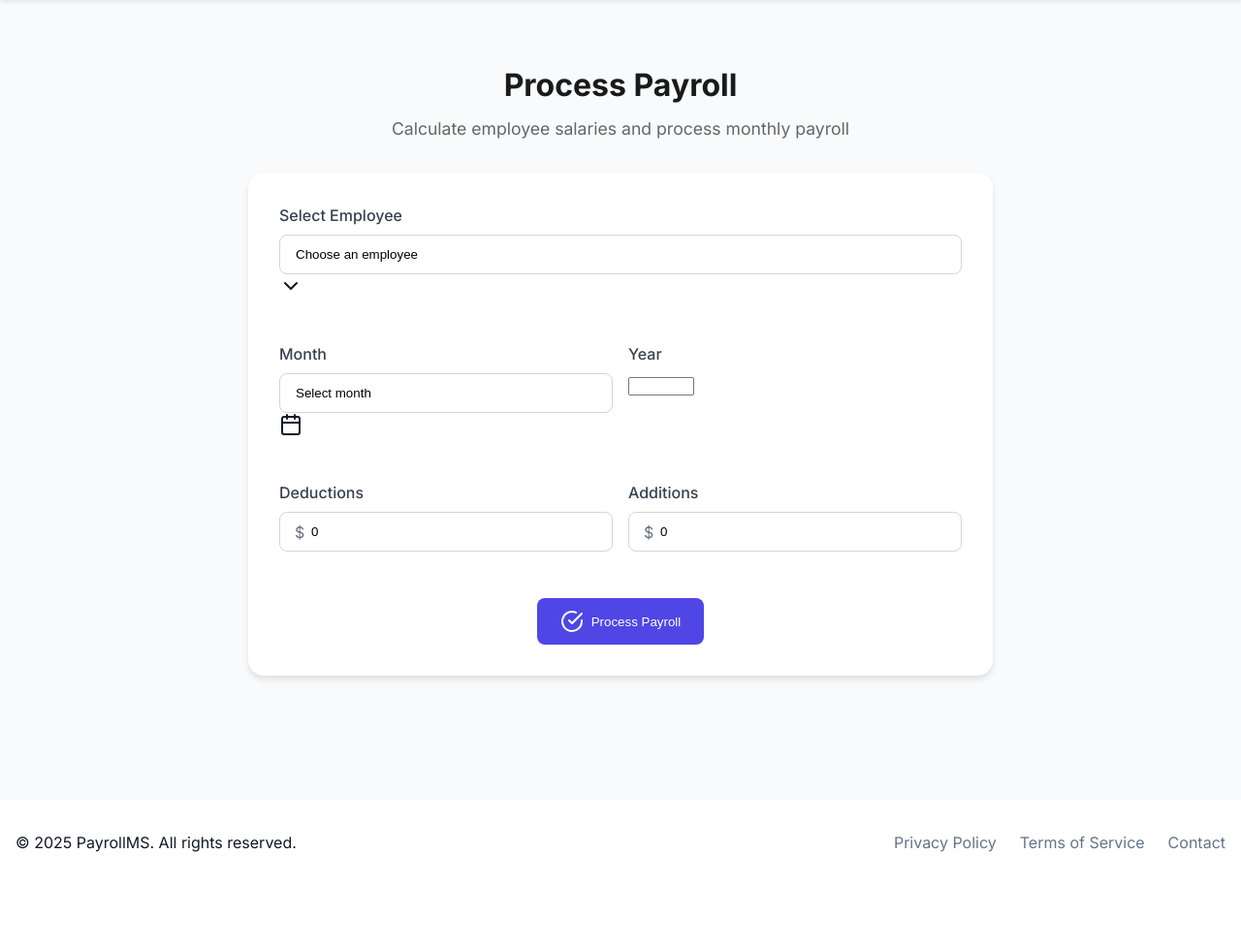
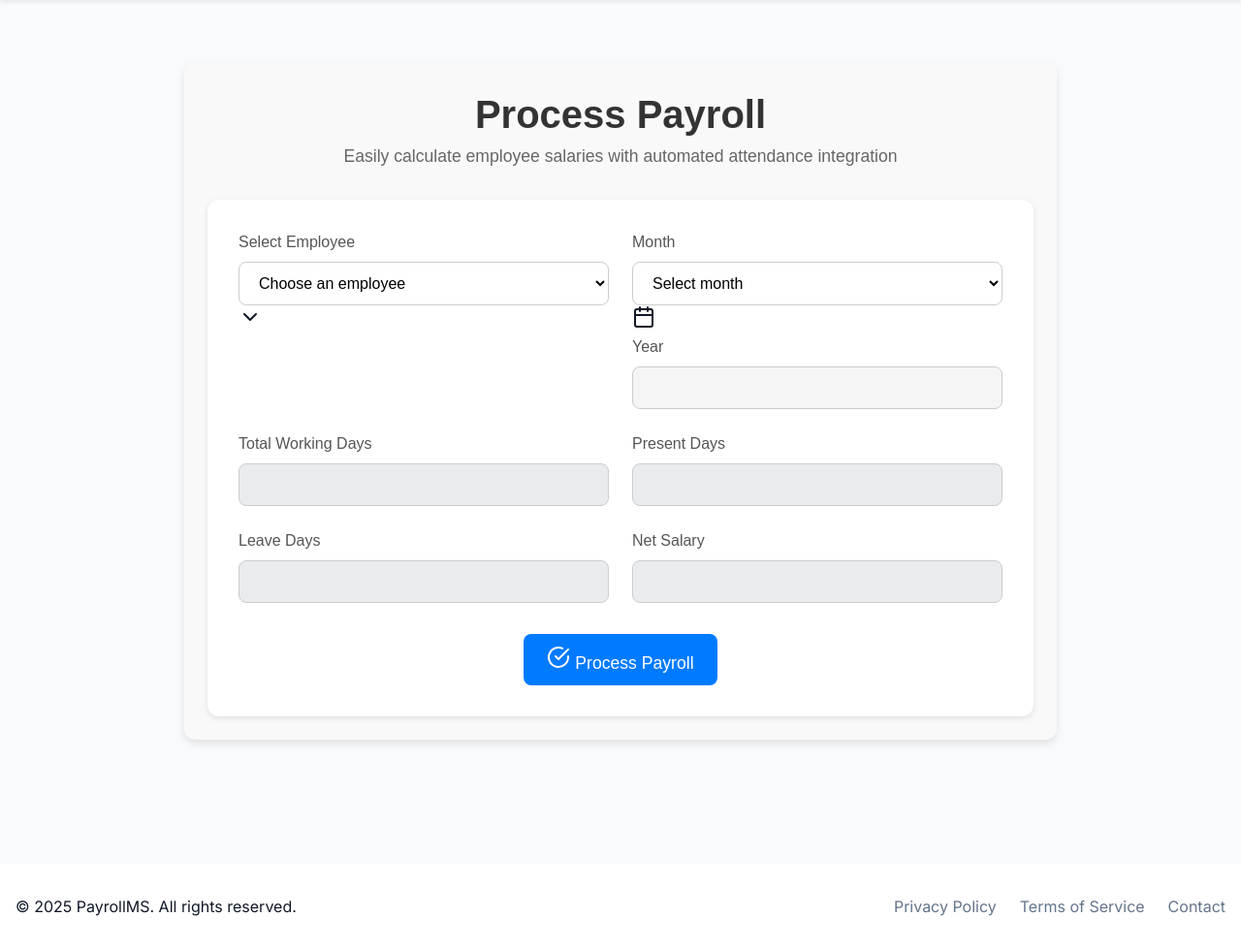
Before and after one commit to shrinitharshnaak/emppayrollmanagement, a Flask app: page /payroll/calculate in a window 1280 px wide. Shown: the part 64-1043 px from the top of the page at 97% size. Before the commit the page ends 943 px from the top, so only its background shows below. Run offline with Flask 2, Linux system fonts and the light colour scheme; data comes from the database, SQL or seed files in the repository; both versions use the stored data as it was after the commit.

Commit message:
Reduced Manual Work Load

```diff
--- a/src/routes/payroll.py
+++ b/src/routes/payroll.py
@@ -1,6 +1,7 @@
 from flask import Blueprint, render_template, request, redirect, url_for, flash
 from ..models.payroll import Payroll
 from ..models.employee import Employee
+from ..routes.attendance import calculate_attendance_summary  # Import the function
 from ..database import db
 from datetime import datetime
 
@@ -14,6 +15,7 @@
         year = int(request.form['year'])
 
         employee = Employee.query.get_or_404(employee_id)
+        total_working_days, present_days, leave_days = calculate_attendance_summary(employee_id, month, year)
         payroll = Payroll(
             employee_id=employee_id,
             month=month,
@@ -22,7 +24,7 @@
             deductions=float(request.form.get('deductions', 0)),
             additions=float(request.form.get('additions', 0))
         )
-        payroll.calculate_net_salary()
+        payroll.calculate_net_salary_dynamic(total_working_days, present_days, leave_days)
         db.session.add(payroll)
         db.session.commit()
 
--- /dev/null
+++ b/src/static/styles/payroll.css
@@ -0,0 +1,108 @@
+.payroll-container {
+    max-width: 900px;
+    margin: 2rem auto;
+    padding: 1.5rem;
+    background-color: #f9f9f9;
+    border-radius: 12px;
+    box-shadow: 0 4px 8px rgba(0, 0, 0, 0.1);
+    font-family: 'Arial', sans-serif;
+}
+
+.payroll-header {
+    text-align: center;
+    margin-bottom: 2rem;
+}
+
+.payroll-header h1 {
+    font-size: 2.5rem;
+    color: #333;
+}
+
+.subtitle {
+    color: #666;
+    font-size: 1.1rem;
+}
+
+.payroll-card {
+    background: white;
+    padding: 2rem;
+    border-radius: 12px;
+    box-shadow: 0 2px 6px rgba(0, 0, 0, 0.1);
+}
+
+.form-grid {
+    display: grid;
+    grid-template-columns: 1fr 1fr;
+    gap: 1.5rem;
+}
+
+.form-group {
+    display: flex;
+    flex-direction: column;
+}
+
+.form-group label {
+    font-size: 1rem;
+    color: #555;
+    margin-bottom: 0.5rem;
+}
+
+.select-wrapper {
+    position: relative;
+}
+
+.select-wrapper select {
+    width: 100%;
+    padding: 0.75rem 1rem;
+    border: 1px solid #ccc;
+    border-radius: 8px;
+    background: white;
+    font-size: 1rem;
+}
+
+.select-wrapper i {
+    position: absolute;
+    right: 1rem;
+    top: 50%;
+    transform: translateY(-50%);
+    color: #888;
+}
+
+.form-group input {
+    padding: 0.75rem 1rem;
+    border: 1px solid #ccc;
+    border-radius: 8px;
+    font-size: 1rem;
+    background-color: #f5f5f5;
+}
+
+.form-group input[readonly] {
+    background-color: #e9ecef;
+    cursor: not-allowed;
+}
+
+.form-actions {
+    text-align: center;
+    margin-top: 2rem;
+}
+
+.btn-calculate {
+    background-color: #007bff;
+    color: white;
+    padding: 0.75rem 1.5rem;
+    border: none;
+    border-radius: 8px;
+    font-size: 1.1rem;
+    cursor: pointer;
+    transition: background-color 0.3s ease;
+}
+
+.btn-calculate:hover {
+    background-color: #0056b3;
+}
+
+@media (max-width: 768px) {
+    .form-grid {
+        grid-template-columns: 1fr;
+    }
+}
--- a/src/templates/attendance/report.html
+++ b/src/templates/attendance/report.html
@@ -65,6 +65,10 @@
                         <span class="status-badge status-{{ attendance.status }}">
                             {{ attendance.status }}
                         </span>
+                        {% if attendance.time_out %}
+                            {% set duration = (attendance.time_out - attendance.time_in).total_seconds() / 3600 %}
+                            <small>({{ duration|round(2) }} hours)</small>
+                        {% endif %}
                     </td>
                     <td>
                         {% if attendance.time_out %}
--- a/src/templates/payroll/calculate.html
+++ b/src/templates/payroll/calculate.html
@@ -4,7 +4,7 @@
 <div class="payroll-container">
     <div class="payroll-header">
         <h1>Process Payroll</h1>
-        <p class="subtitle">Calculate employee salaries and process monthly payroll</p>
+        <p class="subtitle">Easily calculate employee salaries with automated attendance integration</p>
     </div>
 
     <div class="payroll-card">
@@ -13,10 +13,10 @@
                 <div class="form-group">
                     <label for="employee_id">Select Employee</label>
                     <div class="select-wrapper">
-                        <select name="employee_id" id="employee_id" required>
-                            <option value="">Choose an employee</option>
+                        <select name="employee_id" id="employee_id" required onchange="fetchAttendanceData()">
+                            <option value="" disabled selected>Choose an employee</option>
                             {% for employee in employees %}
-                            <option value="{{ employee.id }}">{{ employee.name }}</option>
+                            <option value="{{ employee.id }}" data-salary="{{ employee.salary }}">{{ employee.name }}</option>
                             {% endfor %}
                         </select>
                         <i data-feather="chevron-down"></i>
@@ -27,8 +27,8 @@
                     <div class="form-group">
                         <label for="month">Month</label>
                         <div class="select-wrapper">
-                            <select name="month" id="month" required>
-                                <option value="">Select month</option>
+                            <select name="month" id="month" required onchange="fetchAttendanceData()">
+                                <option value="" disabled selected>Select month</option>
                                 <option value="1">January</option>
                                 <option value="2">February</option>
                                 <option value="3">March</option>
@@ -48,26 +48,26 @@
 
                     <div class="form-group">
                         <label for="year">Year</label>
-                        <input type="number" id="year" name="year" required min="2000" max="2099" value="{{ current_year }}">
+                        <input type="number" id="year" name="year" required min="2000" max="2099" value="{{ current_year }}" onchange="fetchAttendanceData()">
                     </div>
                 </div>
 
-                <div class="amount-group">
-                    <div class="form-group">
-                        <label for="deductions">Deductions</label>
-                        <div class="input-icon">
-                            <span class="currency-symbol">$</span>
-                            <input type="number" id="deductions" name="deductions" step="0.01" value="0" min="0">
-                        </div>
-                    </div>
+                <div class="form-group">
+                    <label for="total_working_days">Total Working Days</label>
+                    <input type="number" id="total_working_days" name="total_working_days" readonly>
+                </div>
+                <div class="form-group">
+                    <label for="present_days">Present Days</label>
+                    <input type="number" id="present_days" name="present_days" readonly>
+                </div>
+                <div class="form-group">
+                    <label for="leave_days">Leave Days</label>
+                    <input type="number" id="leave_days" name="leave_days" readonly>
+                </div>
 
-                    <div class="form-group">
-                        <label for="additions">Additions</label>
-                        <div class="input-icon">
-                            <span class="currency-symbol">$</span>
-                            <input type="number" id="additions" name="additions" step="0.01" value="0" min="0">
-                        </div>
-                    </div>
+                <div class="form-group">
+                    <label for="net_salary">Net Salary</label>
+                    <input type="number" id="net_salary" name="net_salary" readonly>
                 </div>
             </div>
 
@@ -81,11 +81,21 @@
     </div>
 </div>
 
+{% endblock %}
+
+{% block styles %}
+<link rel="stylesheet" href="{{ url_for('static', filename='styles/payroll.css') }}">
+{% endblock %}
+
 <style>
     .payroll-container {
-        max-width: 800px;
+        max-width: 900px;
         margin: 2rem auto;
-        padding: 0 1rem;
+        padding: 1.5rem;
+        background-color: #f9f9f9;
+        border-radius: 12px;
+        box-shadow: 0 4px 8px rgba(0, 0, 0, 0.1);
+        font-family: 'Arial', sans-serif;
     }
 
     .payroll-header {
@@ -94,9 +104,8 @@
     }
 
     .payroll-header h1 {
-        font-size: 2rem;
-        color: #1a1a1a;
-        margin-bottom: 0.5rem;
+        font-size: 2.5rem;
+        color: #333;
     }
 
     .subtitle {
@@ -107,24 +116,25 @@
     .payroll-card {
         background: white;
         padding: 2rem;
-        border-radius: 1rem;
-        box-shadow: 0 4px 6px rgba(0, 0, 0, 0.1);
+        border-radius: 12px;
+        box-shadow: 0 2px 6px rgba(0, 0, 0, 0.1);
     }
 
     .form-grid {
         display: grid;
+        grid-template-columns: 1fr 1fr;
         gap: 1.5rem;
     }
 
     .form-group {
-        margin-bottom: 1rem;
+        display: flex;
+        flex-direction: column;
     }
 
     .form-group label {
-        display: block;
+        font-size: 1rem;
+        color: #555;
         margin-bottom: 0.5rem;
-        color: #374151;
-        font-weight: 500;
     }
 
     .select-wrapper {
@@ -134,10 +144,10 @@
     .select-wrapper select {
         width: 100%;
         padding: 0.75rem 1rem;
-        border: 1px solid #d1d5db;
-        border-radius: 0.5rem;
-        appearance: none;
+        border: 1px solid #ccc;
+        border-radius: 8px;
         background: white;
+        font-size: 1rem;
     }
 
     .select-wrapper i {
@@ -145,67 +155,77 @@
         right: 1rem;
         top: 50%;
         transform: translateY(-50%);
-        color: #6b7280;
+        color: #888;
     }
 
-    .date-group {
-        display: grid;
-        grid-template-columns: 1fr 1fr;
-        gap: 1rem;
+    .form-group input {
+        padding: 0.75rem 1rem;
+        border: 1px solid #ccc;
+        border-radius: 8px;
+        font-size: 1rem;
+        background-color: #f5f5f5;
     }
 
-    .amount-group {
-        display: grid;
-        grid-template-columns: 1fr 1fr;
-        gap: 1rem;
-    }
-
-    .input-icon {
-        position: relative;
-    }
-
-    .currency-symbol {
-        position: absolute;
-        left: 1rem;
-        top: 50%;
-        transform: translateY(-50%);
-        color: #6b7280;
-    }
-
-    .input-icon input {
-        width: 100%;
-        padding: 0.75rem 1rem 0.75rem 2rem;
-        border: 1px solid #d1d5db;
-        border-radius: 0.5rem;
+    .form-group input[readonly] {
+        background-color: #e9ecef;
+        cursor: not-allowed;
     }
 
     .form-actions {
+        text-align: center;
         margin-top: 2rem;
-        text-align: center;
     }
 
     .btn-calculate {
-        display: inline-flex;
-        align-items: center;
-        gap: 0.5rem;
+        background-color: #007bff;
+        color: white;
         padding: 0.75rem 1.5rem;
-        background: #4f46e5;
-        color: white;
         border: none;
-        border-radius: 0.5rem;
-        font-weight: 500;
+        border-radius: 8px;
+        font-size: 1.1rem;
         cursor: pointer;
-        transition: background-color 0.2s;
+        transition: background-color 0.3s ease;
     }
 
     .btn-calculate:hover {
-        background: #4338ca;
+        background-color: #0056b3;
     }
 
-    @media (max-width: 640px) {
-        .date-group, .amount-group {
+    @media (max-width: 768px) {
+        .form-grid {
             grid-template-columns: 1fr;
         }
     }
 </style>
-{% endblock %}
+
+<script>
+    async function fetchAttendanceData() {
+        const employeeId = document.getElementById('employee_id').value;
+        const month = document.getElementById('month').value;
+        const year = document.getElementById('year').value;
+
+        if (employeeId && month && year) {
+            const response = await fetch(`/attendance/summary?employee_id=${employeeId}&month=${month}&year=${year}`);
+            const data = await response.json();
+
+            document.getElementById('total_working_days').value = data.total_working_days;
+            document.getElementById('present_days').value = data.present_days;
+            document.getElementById('leave_days').value = data.leave_days;
+
+            calculateNetSalary(data);
+        }
+    }
+
+    function calculateNetSalary(data) {
+        const basicSalary = parseFloat(document.getElementById('employee_id').selectedOptions[0].dataset.salary || 0);
+        const deductions = parseFloat(document.getElementById('deductions')?.value || 0);
+        const additions = parseFloat(document.getElementById('additions')?.value || 0);
+
+        const dailySalary = basicSalary / data.total_working_days;
+        const earnedSalary = dailySalary * data.present_days;
+        const leaveDeduction = dailySalary * data.leave_days;
+
+        const netSalary = earnedSalary + additions - (deductions + leaveDeduction);
+        document.getElementById('net_salary').value = netSalary.toFixed(2);
+    }
+</script>
```
Also changed, not shown: src/models/attendance.py (+12 -0 lines), src/models/payroll.py (+11 -2 lines), src/routes/attendance.py (+25 -0 lines), src/templates/attendance/record.html (+10 -0 lines), src/payroll.db.
